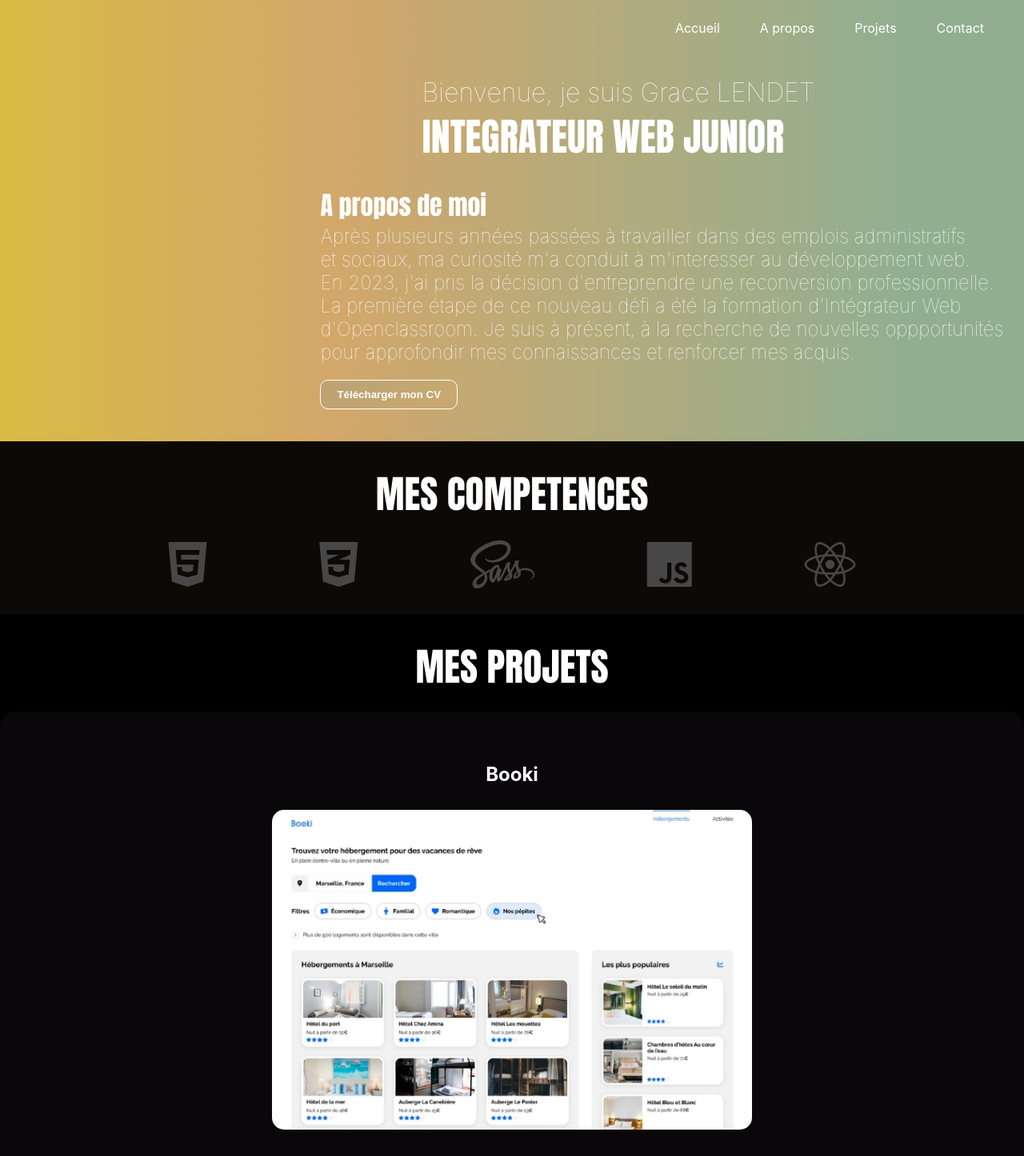
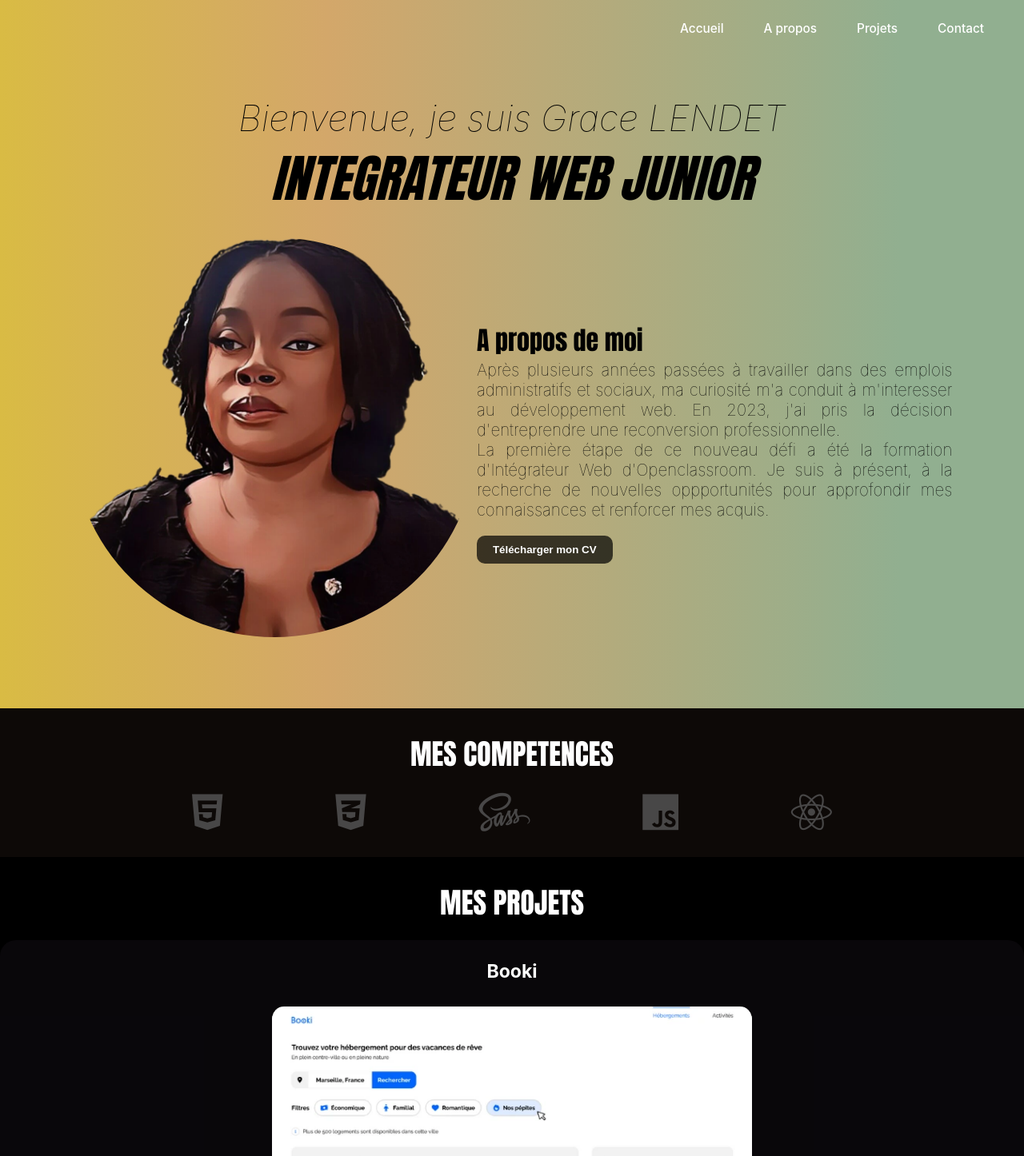
Before and after one commit to graceldt/Portfolio, a React (Create React App) app: page / in a window 1280 px wide. Shown: the top 1446 px of the page at 80% size. Built offline with nearby package versions, Linux system fonts and the light colour scheme.

Commit message:
integration image, modification css

```diff
--- a/public/index.html
+++ b/public/index.html
@@ -4,7 +4,7 @@
     <meta charset="utf-8" />
     <link rel="icon" href="%PUBLIC_URL%/favicon.ico" />
     <script src="https://kit.fontawesome.com/0b245b1624.js" crossorigin="anonymous"></script>
-    <meta name="viewport" content="width=device-width, initial-scale=1" />
+    <meta name="viewport" content="width=device-width, initial-scale=1.0" />
     <meta name="theme-color" content="#000000" />
     <meta
       name="description"
--- a/src/App.css
+++ b/src/App.css
@@ -5,10 +5,10 @@ html, ul, body, h1,h2,p, div {
   padding: 0;
 }
 
+
 header {
   height: 70px;
   position:sticky;
-  background: linear-gradient(90deg, rgba(217,187,68,1) 0%, rgba(211,167,106,1) 32%, rgba(145,175,144,1) 88%);
   display: flex;
   align-items: center;
   justify-content: flex-end;
@@ -26,101 +26,111 @@ nav ul {
 
 nav li {
   list-style: none;
-      padding-right: 50px;
+  padding-right: 50px;
 }
 
 nav a {
   text-decoration: none;
   color: #fff;
+  font-size: 1.2vw;
+  font-weight: 500;
 }
 
 .container{
   background: linear-gradient(90deg, rgba(217,187,68,1) 0%, rgba(211,167,106,1) 32%, rgba(145,175,144,1) 88%);
-  color: #fff;
 }
 
 
 .home-content{
   box-sizing: border-box;
   display:flex;
-  justify-content: center;
+  justify-content: space-around;
   flex-direction: row;
   align-items: center;
-  gap: 10%;
-  padding: 2% 0% 2% 12%;
+  padding: 4% 8% 2% 8%;
+  font-weight: 100;
+  text-align: center;
+  font-style:italic;
+  color: #000;
 }
 
 
 .name{
   font-weight: 100;
-  font-size: 2rem;
+  font-size: 3.5vw;
+  font-style:italic;
 }
 
 .job{
   font-family: "Anton", sans-serif;
   font-weight: 400;
-  font-style: normal;
-  font-size: 3rem;
+  font-style:italic;
+  font-size: 5vw;
 }
 
-
-/* .picture{
+.picture{
     display: flex;
-    border: solid 15px rgba(255, 255, 255, .8);
-    width: 300px;
-    height: 300px;
+    width: 100%;
+    height: 500px;
     background-size:cover;
-    border-radius: 50%;
-
-} */
+}
+.picture img {
+  border-radius: 50%;
+}
 
 .AboutContainer{
   display: flex;
-  justify-content: flex-end;
-  padding-bottom: 40px;
-  padding-right: 2%;
+  justify-content: center;
+  color: #000;
+  padding: 0% 7% 7% 7%;
 
 }
 
-.about_me{
+.me-presentation{
+  display: flex;
+  flex-direction: row;
+  width: 100%;
+}
+
+.presentation {
+  padding-top: 9.5%;
+}
+
+.title_presentation{
   font-family: "Anton", sans-serif;
   font-weight: 400;
   font-style: normal;
-  font-size: 2rem;
+  font-size: 2.5vw;
+  text-align: start;
 }
 
-.presentation{
+.presentation p {
   font-weight: 100;
-  font-size: 1.5rem;
+  font-size: 1.6vw;
   padding-bottom: 20px;
+  text-align: justify;
 }
 
 .download_button{
   padding: 10px 20px;
   border-radius: 10px;
-  background: linear-gradient(320deg,rgba(211,167,106,.2) 18%,rgb(110, 149, 148, .2)76%);
-  border: 1px solid #fff;
+  background: rgba(0, 0, 0, .7);
+  border: none;
+
 }
 
-.download_button:hover{
-  background: rgba(255, 255, 255, .9);
-
-}
 .download_button a {
   text-decoration: none;
   font-weight: bolder;
   color: #fff;
 }
 
-.download_button:hover a{
-  color: #120D16;
-}
 
 .title_skills{
   font-family: "Anton", sans-serif;
   font-weight: 400;
   font-style: normal;
-  font-size: 3rem;
+  font-size: 2.8vw;
   text-align: center;
   padding-top: 30px;
   padding-bottom: 20px;
@@ -132,7 +142,6 @@ nav a {
 
 .skills{
   display: flex;
-  font-size: 100px;
   justify-content: center;
   gap : 11%;
   padding-bottom: 30px;
@@ -142,7 +151,7 @@ nav a {
 .fa-brands{
   color: rgb(72, 71, 71);
   cursor: pointer;
-  font-size: 4rem;
+  font-size: 4vw;
 }
 .SkillsContainer{
   background: #0D0907 ;
@@ -165,7 +174,7 @@ nav a {
   justify-content: center;
   flex-wrap: wrap;
   gap: 30px;
-  padding: 5% 7% 5% 7%;
+  padding: 2% 7% 4% 7%;
 }
 
 .card {
@@ -183,10 +192,6 @@ nav a {
   object-fit: cover;
 }
 
-img {
-  width: 50%;
-}
-
 
 .card-title{
   display: flex;
@@ -194,7 +199,7 @@ img {
   text-decoration: none;
   color: #fff;
   padding-bottom: 5%;
-  font-size: 1.5rem;
+  font-size: 1.8vw;
 }
 
 .details{
@@ -206,9 +211,10 @@ img {
   top: 0;
   justify-content: center;
   align-items: center;
+  text-align: center;
   background-color: rgba(0, 0, 0, 0.8);
   border-radius: 15px;
-
+  font-size: 1.2vw;
 }
 
 
@@ -218,7 +224,19 @@ img {
   border: 1px solid #fff;
   background: #fff;
   font-weight: bold;
+  font-size: 1vw;
   cursor: pointer;
+}
+
+.links{
+  padding-top: 4%;
+}
+
+.links a {
+  font-size: 1.2vw;
+  color:#fff ;
+  text-decoration: underline;
+
 }
 
 .tagContainer{
@@ -266,14 +284,14 @@ input {
   flex-direction: column;
   align-items: center;
   border-top: 2px solid #ccc;
-  padding: 1rem 0 1.5rem;
+  padding: 1% 0 1% 0;
 }
 
 .fa-github{
-  font-size: 2rem;
+  font-size: 2vw;
   color: #000;
 }
 .footer-text {
-  padding-top: 1rem;
+  padding-top: 1%;
   font-weight: bold;
 }
--- a/src/App.js
+++ b/src/App.js
@@ -1,4 +1,5 @@
 import Menu from './components/menu';
+import { useState, useEffect } from 'react';
 import './App.css';
 import Home from './components/home';
 import AboutMe from './components/about_me';
@@ -9,12 +10,27 @@ import FooterApp from './components/footer';
 
 
 function App() {
+  const main_color = "linear-gradient(90deg, rgba(217,187,68,1) 0%, rgba(211,167,106,1) 32%, rgba(145,175,144,1) 88%)";
+  const second_color = "black";
+  const [headerColor, setHeaderColor] = useState(main_color)
+
+
+const listenScrollEvent = () => {
+    window.scrollY > 500
+      ? setHeaderColor(second_color)
+      : setHeaderColor(main_color)
+  }
+// Similar to componentDidMount and componentDidUpdate:
+useEffect(() => {
+  window.addEventListener("scroll", listenScrollEvent)
+})
   return <>
-      <header className="header">
+      <header className="header" style={{background: headerColor}}>
         <Menu/>
       </header>
       <main>
         <div className='container'>
+
           <section id="accueil" className="HomeContainer">
             <Home/>
           </section>
--- a/src/components/about_me.jsx
+++ b/src/components/about_me.jsx
@@ -1,17 +1,20 @@
+import Grace from "../images/portrait.webp";
 
 
 function AboutMe (){
     return (
-        <div>
-            <h2 className="about_me">A propos de moi</h2>
-            <p className="presentation">
-                Après plusieurs années passées à travailler dans
-                des emplois administratifs  <br/>et sociaux, ma curiosité m'a conduit à m'interesser au développement web.
-                <br/>En 2023, j'ai pris la décision d'entreprendre une reconversion professionnelle.<br/>
-                La première étape de ce nouveau défi a été la formation d'Intégrateur Web  <br/>d'Openclassroom.
-                Je suis à présent, à la recherche de nouvelles oppportunités <br/> pour approfondir mes connaissances et renforcer mes acquis.
-            </p>
-            <button className="download_button"><a href="">Télécharger mon CV</a></button>
+        <div className="me-presentation">
+            <div className="picture"> <img src={Grace} alt="Grace LENDET" /></div>
+            <div className="presentation">
+                <h2 className="title_presentation">A propos de moi</h2>
+                <p>
+                    Après plusieurs années passées à travailler dans
+                    des emplois administratifs  et sociaux, ma curiosité m'a conduit à m'interesser au développement web. En 2023, j'ai pris la décision d'entreprendre une reconversion professionnelle.
+                    <br/>La première étape de ce nouveau défi a été la formation d'Intégrateur Web d'Openclassroom.
+                    Je suis à présent, à la recherche de nouvelles oppportunités pour approfondir mes connaissances et renforcer mes acquis.
+                </p>
+                <button className="download_button"><a href="">Télécharger mon CV</a></button>
+            </div>
         </div>
     );
 }
--- a/src/components/card.jsx
+++ b/src/components/card.jsx
@@ -1,10 +1,10 @@
 import { useState } from 'react';
 import CardDetails from "./card_details";
 import Tag from "./tag";
-import GithubLink from "./github_link";
 
 
-const Card = ({ title, image, description, tags=[] }) => {
+
+const Card = ({ title, image, description, tags=[], link }) => {
 
     const [showDetails, setShowDetails] = useState(false);
 
@@ -24,7 +24,7 @@ const Card = ({ title, image, description, tags=[] }) => {
                 />
                 {
                     showDetails
-                    && <CardDetails name='Projet de formation' description={description}>
+                    && <CardDetails name='Projet de formation' description={description} link={link}>
                         <div className="tagContainer">
                             {
                                 tags.map(tag => (
--- a/src/components/card_details.jsx
+++ b/src/components/card_details.jsx
@@ -1,11 +1,13 @@
 
-
-function CardDetails({ name, description, children }){
+function CardDetails({ name, description, children, link }){
     return (
         <div className="details">
             <h3>{name}</h3>
             <p>{description}</p>
             {children}
+            <div className="links">
+            <a href={link}>Lien Github</a>
+            </div>
         </div>
 
     )
--- a/src/components/footer.jsx
+++ b/src/components/footer.jsx
@@ -1,8 +1,8 @@
-import GithubLink from "./github_link";
+
 
 function FooterApp() {
     return <footer className="footer" >
-            <GithubLink></GithubLink>
+            <a href="https://github.com/graceldt"><i className="fa-brands fa-github"></i></a>
             <p className="footer-text">
             © 2024 Tous droits réservés, Grace LENDET
             </p>
--- a/src/components/github_link.jsx
+++ /dev/null
@@ -1,10 +0,0 @@
-
-function GithubLink (){
-    return (
-        <i className="fa-brands fa-github"></i>
-    )
-
-}
-
-
-export default GithubLink;
--- a/src/components/home.jsx
+++ b/src/components/home.jsx
@@ -3,7 +3,6 @@
 function Home (){
     return (
         <div className="home-content">
-                <div className="picture"></div>
             <div>
                 <h1 className="name">Bienvenue, je suis Grace LENDET</h1>
                 <p className="job">INTEGRATEUR WEB JUNIOR</p>
--- a/src/components/projects.jsx
+++ b/src/components/projects.jsx
@@ -12,12 +12,12 @@ function Projects (){
         <div>
             <h2 className="title_skills">MES PROJETS</h2>
             <div className='project'>
-            <Card title="Booki" image={Booki} tags={['HTML', 'CSS']} description="Création de la page d'accueil d'une agence de voyage"/>
-            <Card title="OhmyFood" image={Ohmyfood} tags={['HTML', 'SCSS']}  description="Amélioration de l'interface d'un site mobile avec des animations"/>
-            <Card title="Sophie Bluel" image={Sophie} tags={['HTML','CSS', 'JAVASCRIPT']} description="Création d'une page web dynamique avec JavaScript"/>
-            <Card title="Kasa" image={Kasa} tags={['HTML','CSS', 'REACT']} description="Création d'une application web de location immobilière avec React"/>
-            <Card title="Nina Carducci" image={Nina} tags={['HTML','CSS', 'JAVASCRIPT']} description="Optimisation du référencement d'un site de photographe"/>
-            <Card title="Argent Bank" image={ArgentBank} tags={['HTML','CSS', 'REACT']} description="Implémentation du front-end d'une application bancaire avec React"/>
+            <Card title="Booki" image={Booki} tags={['HTML', 'CSS']} description="Création de la page d'accueil d'une agence de voyage" link="https://github.com/graceldt/booki.git"/>
+            <Card title="OhmyFood" image={Ohmyfood} tags={['HTML', 'SCSS']}  description="Amélioration de l'interface d'un site mobile avec des animations" link="https://github.com/graceldt/Ohmyfood.git"/>
+            <Card title="Sophie Bluel" image={Sophie} tags={['HTML','CSS', 'JAVASCRIPT']} description="Création d'une page web dynamique avec JavaScript" link="https://github.com/graceldt/Portfolio-architecte-sophie-bluel.git"/>
+            <Card title="Kasa" image={Kasa} tags={['HTML','CSS', 'REACT']} description="Création d'une application web de location immobilière avec React" link="https://github.com/graceldt/Kasa.git"/>
+            <Card title="Nina Carducci" image={Nina} tags={['LIGTHOUSE','WAVE']} description="Optimisation du référencement d'un site de photographe" link="https://github.com/graceldt/Nina-Carducci-P8.git"/>
+            <Card title="Argent Bank" image={ArgentBank} tags={['HTML','CSS', 'REACT']} description="Implémentation du front-end d'une application bancaire avec React" link="https://github.com/graceldt/ArgentBank-website.git"/>
 
             </div>
         </div>
```
Also changed, not shown: src/images/portrait.webp (added).
